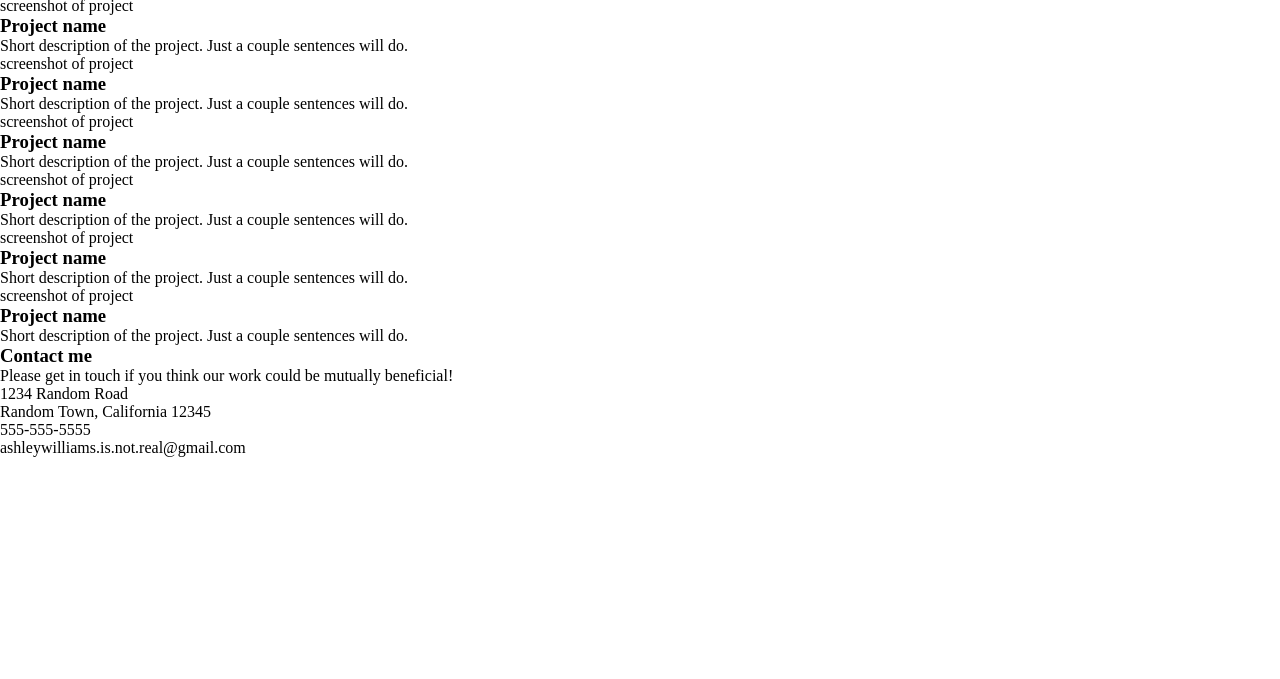
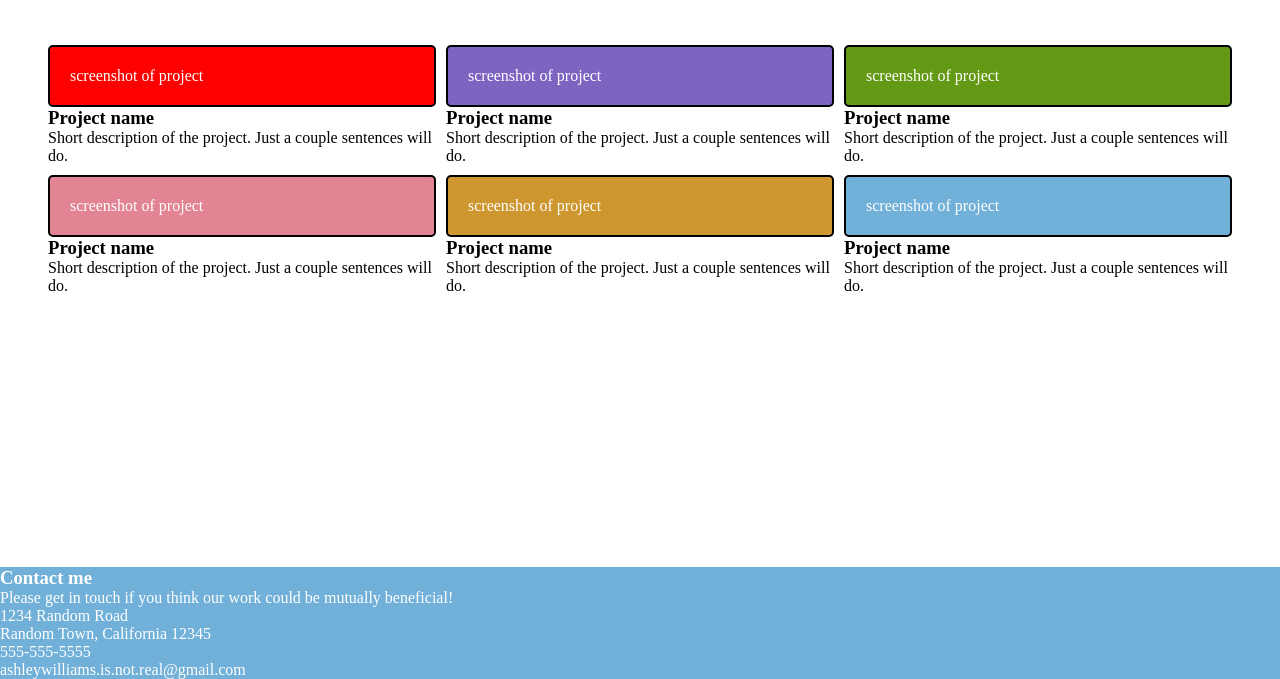
Before and after one commit to MichalRydzewski/homepage, a plain HTML site: page index.html in a window 1280 px wide. Shown: the part 121-800 px from the top of the page. Drawn offline with Linux system fonts and the light colour scheme.

Commit message:
add fonts, add colors to screenshot spots, basic footer

```diff
--- a/index.html
+++ b/index.html
@@ -5,7 +5,7 @@
     <meta name="viewport" content="width=device-width, initial-scale=1.0" />
     <title>Homepage</title>
   </head>
-  <link rel="stylesheet" href="style.css">
+  <link rel="stylesheet" href="style.css" />
   <body>
     <main>
       <header>
@@ -21,6 +21,7 @@
         </p>
       </header>
       <h2>My work</h2>
+      <div class="project-grid">
         <section>
           <p class="screenshot screenshot-1">screenshot of project</p>
           <h3>Project name</h3>
@@ -28,7 +29,6 @@
             Short description of the project. Just a couple sentences will do.
           </p>
         </section>
-
         <section>
           <p class="screenshot screenshot-2">screenshot of project</p>
           <h3>Project name</h3>
@@ -36,7 +36,6 @@
             Short description of the project. Just a couple sentences will do.
           </p>
         </section>
-
         <section>
           <p class="screenshot screenshot-3">screenshot of project</p>
           <h3>Project name</h3>
@@ -44,7 +43,6 @@
             Short description of the project. Just a couple sentences will do.
           </p>
         </section>
-
         <section>
           <p class="screenshot screenshot-4">screenshot of project</p>
           <h3>Project name</h3>
@@ -52,7 +50,6 @@
             Short description of the project. Just a couple sentences will do.
           </p>
         </section>
-
         <section>
           <p class="screenshot screenshot-5">screenshot of project</p>
           <h3>Project name</h3>
@@ -60,7 +57,6 @@
             Short description of the project. Just a couple sentences will do.
           </p>
         </section>
-
         <section>
           <p class="screenshot screenshot-6">screenshot of project</p>
           <h3>Project name</h3>
@@ -68,6 +64,7 @@
             Short description of the project. Just a couple sentences will do.
           </p>
         </section>
+      </div>
     </main>
 
     <footer>
--- a/style.css
+++ b/style.css
@@ -3,3 +3,74 @@
   padding: 0;
   box-sizing: border-box;
 }
+
+:root {
+  --light-blue: rgb(113, 176, 216);
+}
+
+@font-face {
+  font-family: "Roboto";
+  font-weight: 400;
+  src: url("assets/fonts/roboto-regular-webfont.woff2") format("woff2"),
+  url("assets/fonts/roboto-regular-webfont.woff") format("woff");
+}
+@font-face {
+  font-family: "Roboto";
+  font-weight: 300;
+  src: url("assets/fonts/roboto-light-webfont.woff2") format("woff2"),
+  url("assets/fonts/roboto-light-webfont.woff") format("woff");
+}
+@font-face {
+  font-family: "Roboto";
+  font-weight: 400;
+  font-style: italic;
+  src: url("assets/fonts/roboto-italic-webfont.woff2") format("woff2"),
+  url("assets/fonts/roboto-italic-webfont.woff") format("woff");
+}
+@font-face {
+  font-family: "Roboto";
+  font-weight: 700;
+  src: url("assets/fonts/roboto-bold-webfont.woff2") format("woff2"),
+  url("assets/fonts/roboto-bold-webfont.woff") format("woff");
+}
+
+.project-grid {
+  display: grid;
+  grid-gap: 10px;
+  grid-template-columns: repeat(3, minmax(200px, 1fr));
+  margin: 3rem;
+}
+
+.screenshot {
+  border: solid 2px black;
+  border-radius: 5px;
+  padding: 20px;
+  color: white;
+}
+.screenshot-1 {
+  background-color: red;
+}
+.screenshot-2 {
+  background-color: rgb(125, 100, 192);
+}
+.screenshot-3 {
+  background-color: rgb(100, 153, 21);
+}
+.screenshot-4 {
+  background-color: rgb(226, 132, 148);
+}
+.screenshot-5 {
+  background-color: rgb(206, 150, 47);
+}
+.screenshot-6 {
+  background-color: var(--light-blue);
+}
+
+footer {
+  background-color: var(--light-blue);
+  color: white;
+  position: fixed;
+  bottom: 0;
+  left: 0;
+  right: 0;
+}
```
Also changed, not shown: assets/fonts/roboto-bold-webfont.woff (added), assets/fonts/roboto-bold-webfont.woff2 (added), assets/fonts/roboto-italic-webfont.woff (added), assets/fonts/roboto-italic-webfont.woff2 (added), assets/fonts/roboto-light-webfont.woff (added), assets/fonts/roboto-light-webfont.woff2 (added), assets/fonts/roboto-regular-webfont.woff (added), assets/fonts/roboto-regular-webfont.woff2 (added), assets/fuji.jpg (added). Lines whose indentation alone changed are shown as unchanged.
